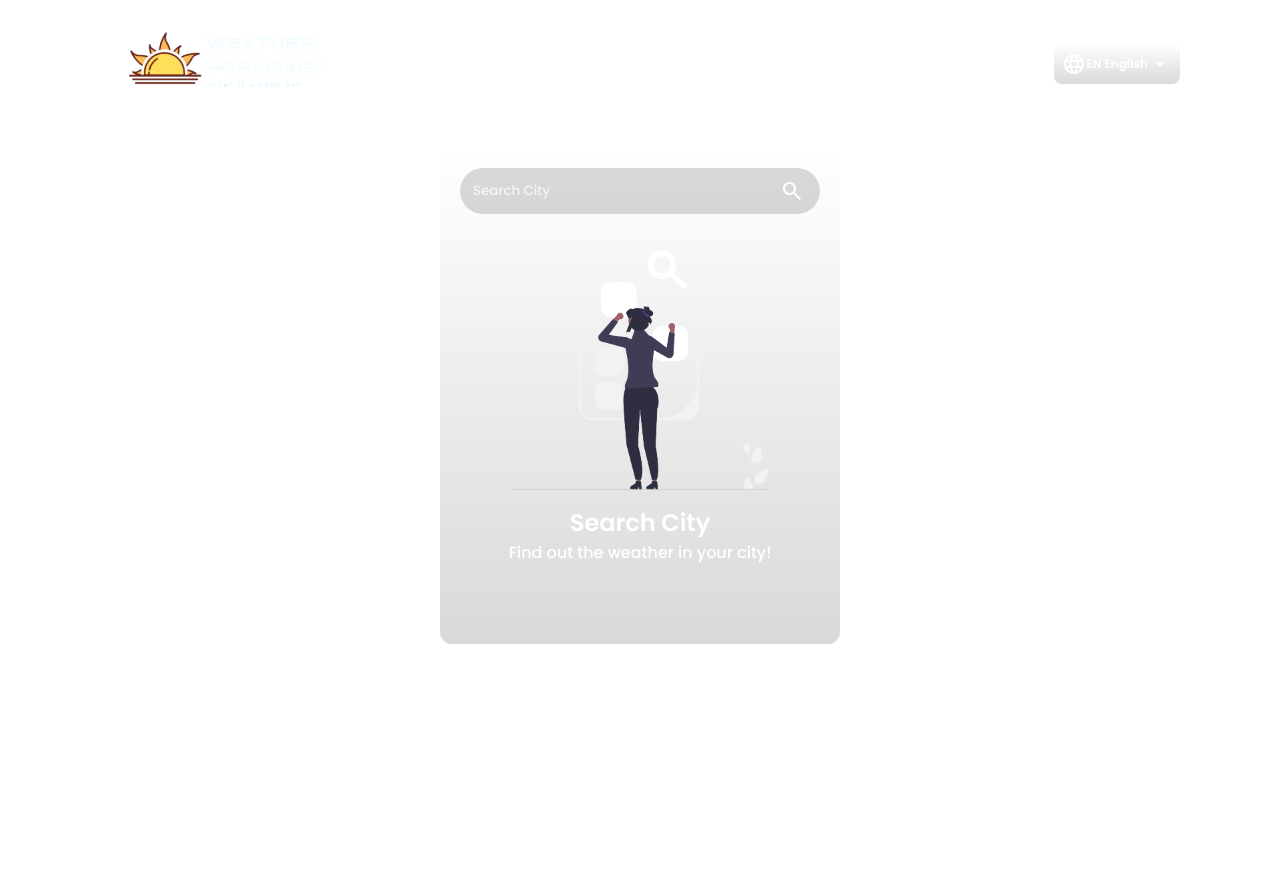
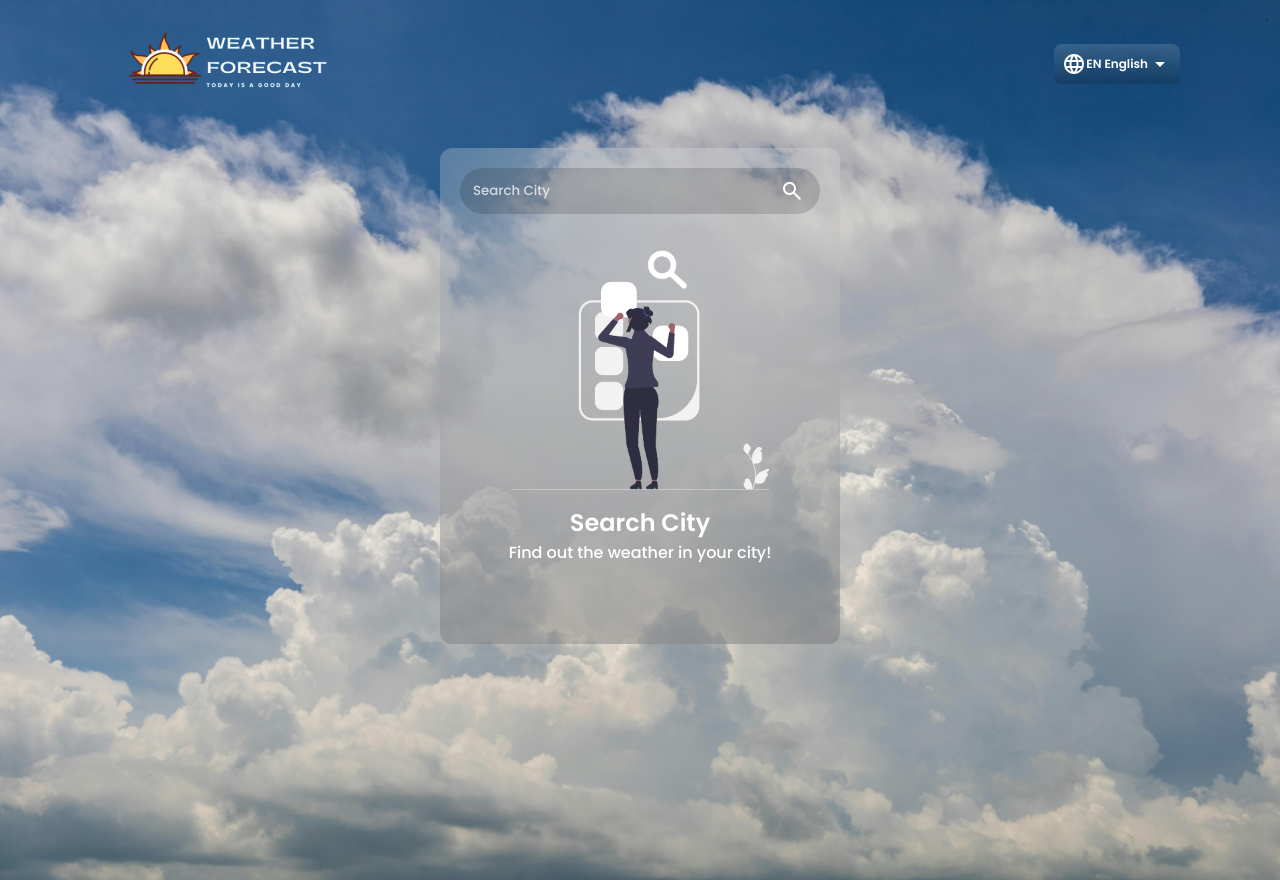
Before and after one commit to pegannan/weather_dashboard_project, a plain HTML site: page index.html in a window 1280 px wide. Drawn offline with nearby package versions, Linux system fonts and the light colour scheme; files whose address does not match are found by name.

Commit message:
Update weather.css

```diff
--- a/src/weather.css
+++ b/src/weather.css
@@ -12,7 +12,7 @@
 }
 
 body{
-    background: url(src/assets/clouds.png);
+    background: url(assets/clouds.png);
     width: 100%;
     height: 110dvh;
     background-size: cover;
```
